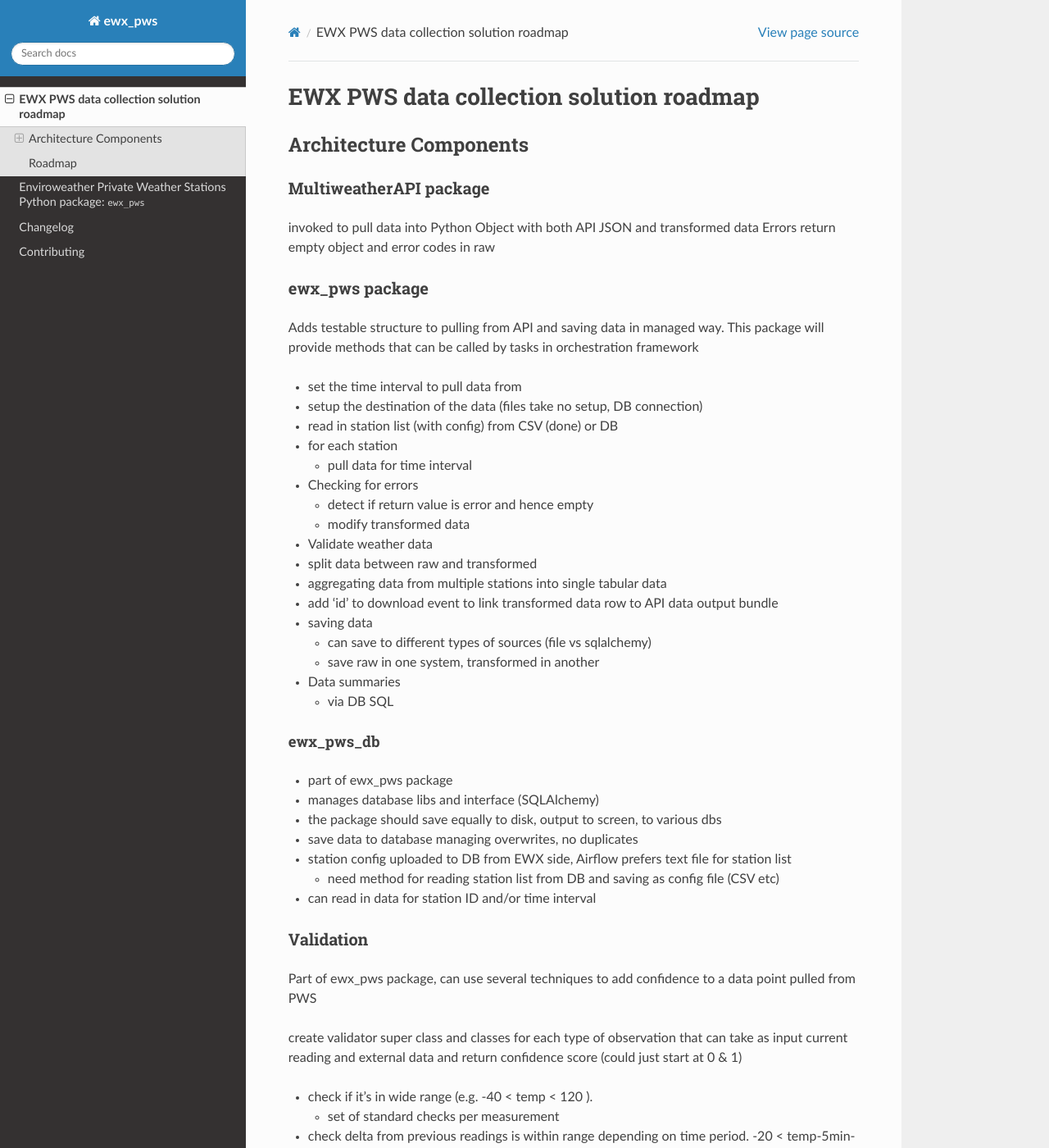
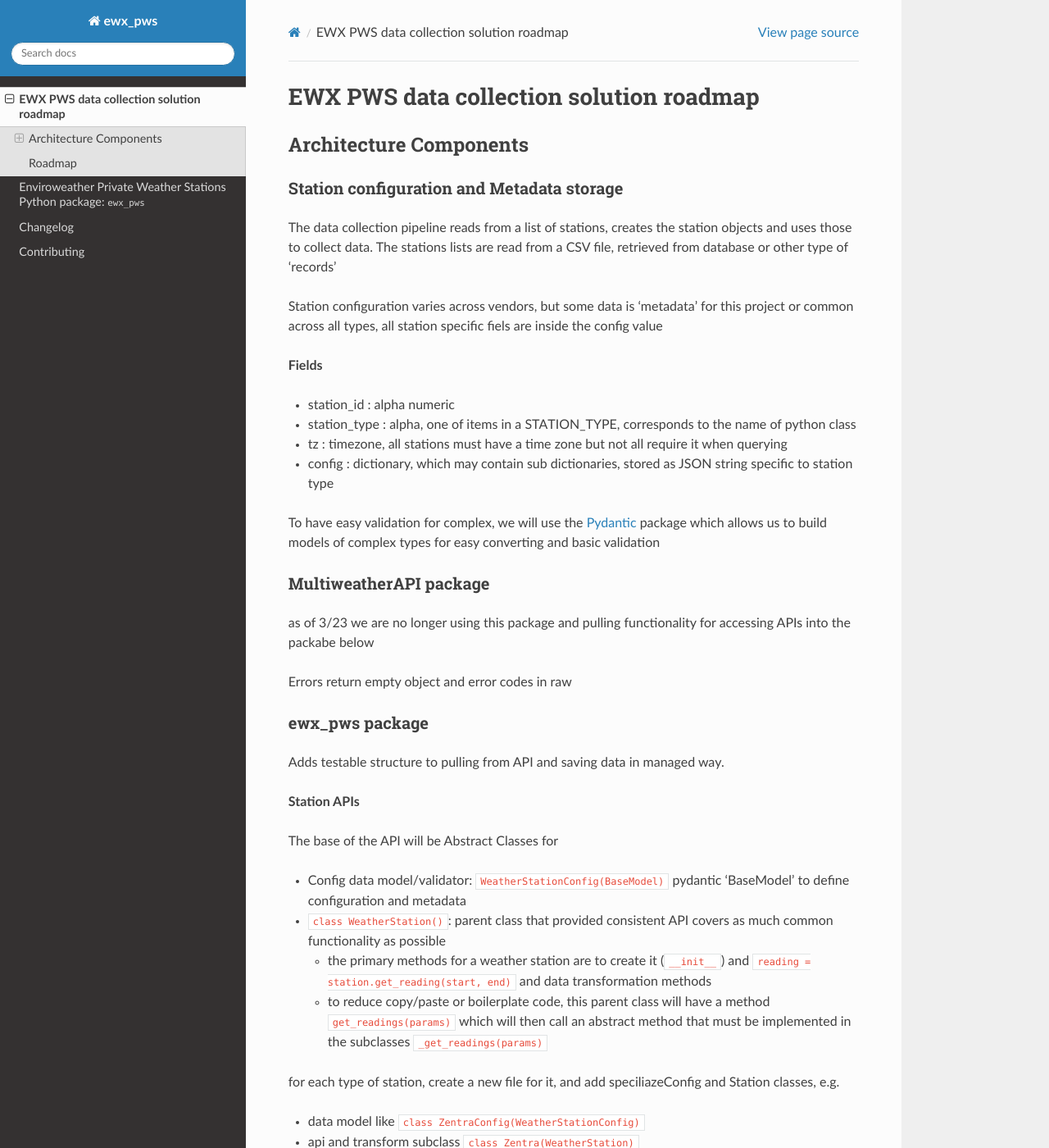
Before and after one commit to billspat/ewx_pws, a Sphinx documentation site: the page built from docs/roadmap.md, in a window 1280 px wide and 1400 px high. Shown: the whole window at 82% size. Built offline with Sphinx 7.4.7 and the Read the Docs theme 2.0.0, drawn with Linux system fonts in a browser that asks for light colours; pages that are not in the unit, such as notebooks, are missing from menus; some of the changed text lies outside the part shown.

Commit message:
update roadmap doc to include new class refactor

```diff
--- a/docs/roadmap.md
+++ b/docs/roadmap.md
@@ -2,20 +2,76 @@
 
 ## Architecture Components
 
+### Station configuration and Metadata storage
+
+The data collection pipeline reads from a list of stations, creates the station objects and uses those
+to collect data.  The stations lists are read from a CSV file, retrieved from database or other type of 'records'
+
+Station configuration varies across vendors, but some data is 'metadata' for this project or common across all types, all
+station specific fiels are inside the config value
+
+**Fields**
+ - station_id : alpha numeric
+ - station_type : alpha, one of items in a STATION_TYPE, corresponds to the name of python class
+ - tz : timezone, all stations must have a time zone but not all require it when querying
+ - config : dictionary, which may contain sub dictionaries, stored as JSON string specific to station type
+
+To have easy validation for complex, we will use the [Pydantic](https://docs.pydantic.dev) package which allows us to build
+models of complex types for easy converting and basic validation
+
+
 ### MultiweatherAPI package
 
-invoked to pull data into Python Object with both API JSON and transformed data
+as of 3/23 we are no longer using this package and pulling functionality for accessing APIs into the packabe below
+
 Errors return empty object and error codes in raw
 
 ### ewx_pws package
 
-Adds testable structure to pulling from API and saving data in managed way.  This package
-will provide methods that can be called by tasks in orchestration framework
 
+Adds testable structure to pulling from API and saving data in managed way.
+
+**Station APIs**
+
+The base of the API will be Abstract Classes for
+
+ - Config data model/validator: `WeatherStationConfig(BaseModel)`   pydantic 'BaseModel' to define configuration and metadata
+ - `class WeatherStation()`: parent class that provided consistent API covers as much common functionality as possible
+     - the primary methods for a weather station are to create it (`__init__`) and  `reading = station.get_reading(start, end)`
+        and data transformation methods
+     - to reduce copy/paste or boilerplate code, this parent class will have a method `get_readings(params)` which will then call
+        an abstract method that must be implemented in the subclasses `_get_readings(params)`
+
+for each type of station, create a new file for it, and add speciliazeConfig and Station classes, e.g.
+
+ - data model like `class ZentraConfig(WeatherStationConfig)`
+ - api and transform subclass `class Zentra(WeatherStation)`
+     - `_get_reading()` api methods to get JSON
+     - `_transform()` to convert to standardized record row format
+
+Getting data process :
+    validate config and create class
+    authenticate and create tokens if necessary
+    pull data ('readings') for dates requested, add meta data to that
+    set status to check if ok, or save error condition details for diagnostics
+    tranform readings into column records, or possibly empty records if data is missing
+
+**Station Setup Tools**
+the package should have a method for confirming that a station config is correct.
+A way to accomplish that is to just attempt to create a station object from the config and get some data from it
+    - validate that the config is in the correct form
+    - if there is a reading we know that station is on-line AND config is correct
+    - if there is no reading we know that station is either offline OR config is incorrect.
+        - external manual check is to see if you can log-in to the portal and see the station
+
+**Data pipeline tools**
+
+ - station 'factory' or dictionary the maps a string of station 'type' to the class that uses it
  - set the time interval to pull data from
  - setup the destination of the data (files take no setup, DB connection)
- - read in station list (with config) from CSV (done) or DB
- - for each station
+ - read in station list (with config) from CSV (done) or DB, and for each station
+     - instantiate station object from station config
+     - validate config
      - pull data for time interval
  - Checking for errors
      - detect if return value is error and hence empty
@@ -32,7 +88,6 @@ will provide methods that can be called by tasks in orchestration framework
  - Data summaries
      - via DB SQL
 
-
 #### ewx_pws_db
 
  - part of ewx_pws package
@@ -44,9 +99,9 @@ will provide methods that can be called by tasks in orchestration framework
  - can read in data for station ID and/or time interval
 
 
-### Validation
+### Readings Validation
 
-Part of ewx_pws package, can use several techniques to add confidence to a data point pulled from PWS
+Part of ewx_pws package, can use several techniques to add confidence to a weather data points in the readings
 
 create validator super class and classes for each type of observation that can take as input current reading and external data and return confidence score (could just start at 0 & 1)
 
```
